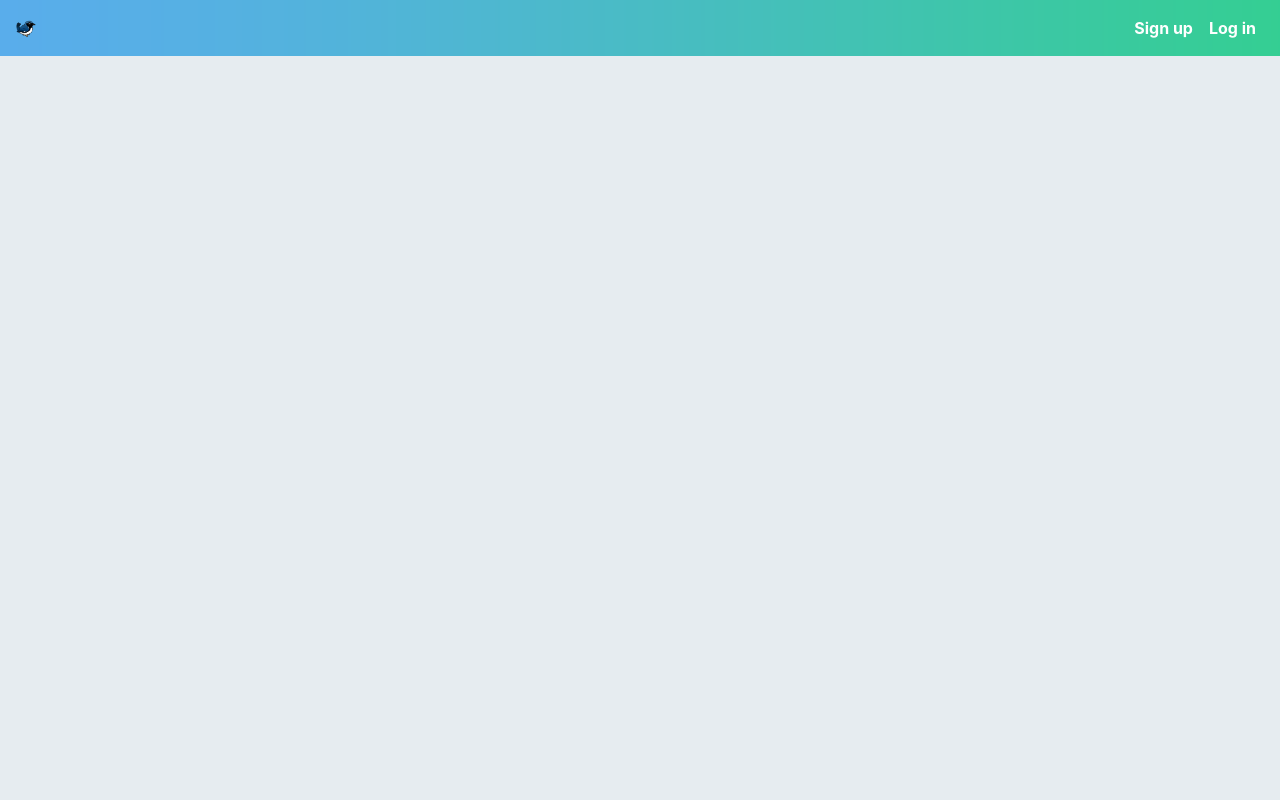
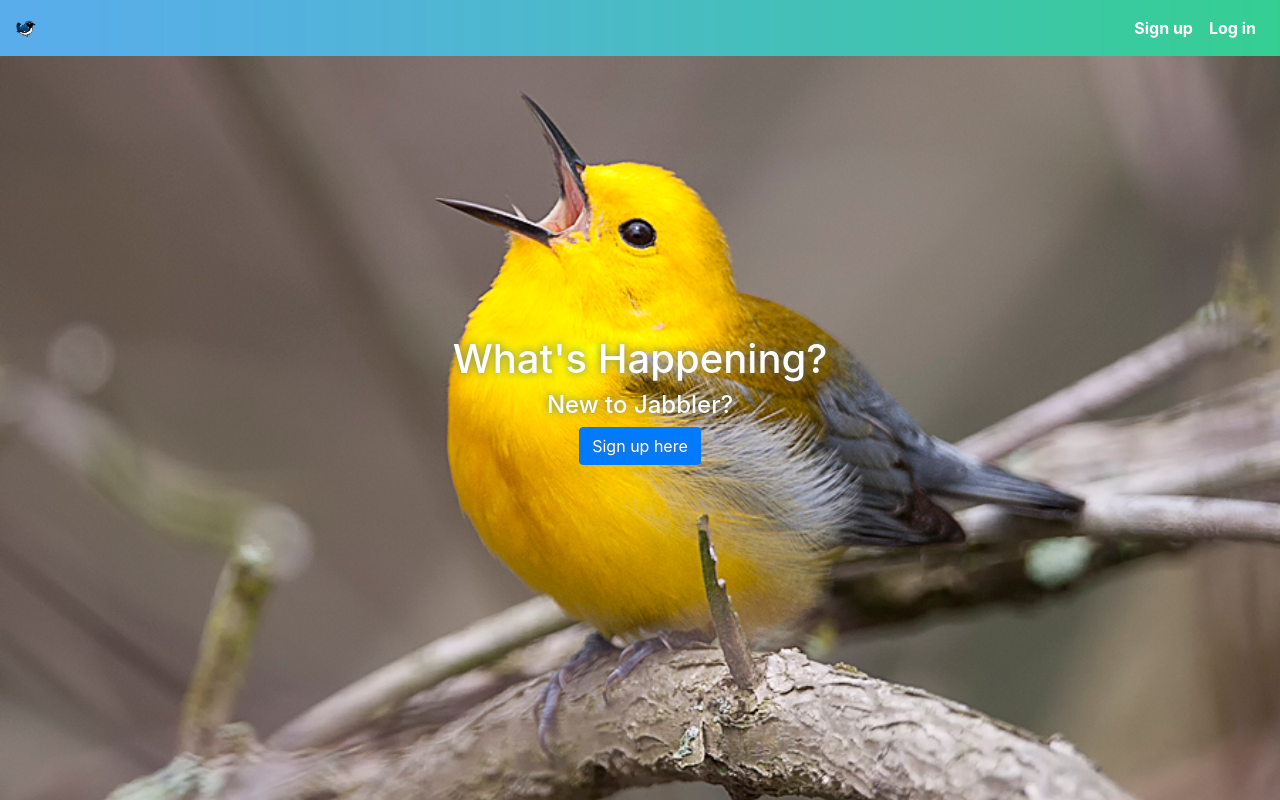
Before and after one commit to jav1ts/Jabbler, a React (Create React App) app in the folder jabbler-client/: page / in a window 1280 px wide. Built offline with nearby package versions, Linux system fonts and the light colour scheme.

Commit message:
added Homepage component with CSS styling

```diff
--- /dev/null
+++ b/jabbler-client/src/components/Homepage.js
@@ -0,0 +1,15 @@
+import React from 'react';
+import { Link } from 'react-router-dom';
+
+const Homepage = () => (
+    <div className="home-hero">
+        <h1>What's Happening?</h1>
+        <h4>New to Jabbler?</h4>
+        <Link to="/signup" className="btn btn-primary">
+            Sign up here
+        </Link>
+
+    </div>
+);
+
+export default Homepage;
--- a/jabbler-client/src/containers/App.js
+++ b/jabbler-client/src/containers/App.js
@@ -3,6 +3,7 @@
 import { configureStore } from '../store';
 import { BrowserRouter as Router } from 'react-router-dom';
 import Navbar from './Navbar';
+import Main from './Main';
 
 const store = configureStore()
 
@@ -11,6 +12,7 @@
     <Router>
       <div className="onboarding">
         <Navbar />
+        <Main />
       </div>
     </Router>
   </Provider>
--- a/jabbler-client/src/containers/Main.js
+++ b/jabbler-client/src/containers/Main.js
@@ -19,4 +19,4 @@
     };
 }
 
-export default withRouter(connect(mapStateToProps, null))(Main);
+export default withRouter(connect(mapStateToProps)(Main));
--- a/jabbler-client/src/index.css
+++ b/jabbler-client/src/index.css
@@ -35,3 +35,23 @@
   background-image: url("./images/nav-bg.png");
   background-size: 100% 100%;
 }
+
+.home-hero {
+  width: 100vw;
+  height: 100vh;
+  position: absolute;
+  top: 0;
+  left: 0;
+  display: flex;
+  flex-direction: column;
+  align-items: center;
+  justify-content: center;
+  z-index: -1;
+  background-image: url("./images/signed-out-home.jpg");
+  text-align: center;
+  padding: 1rem;
+  background-position: center center;
+  background-size: cover;
+  color: #fff;
+  text-shadow: 0 0 8px #66757f;
+}
```
Also changed, not shown: 1 other file (tests, documents, lock files or other folders).
